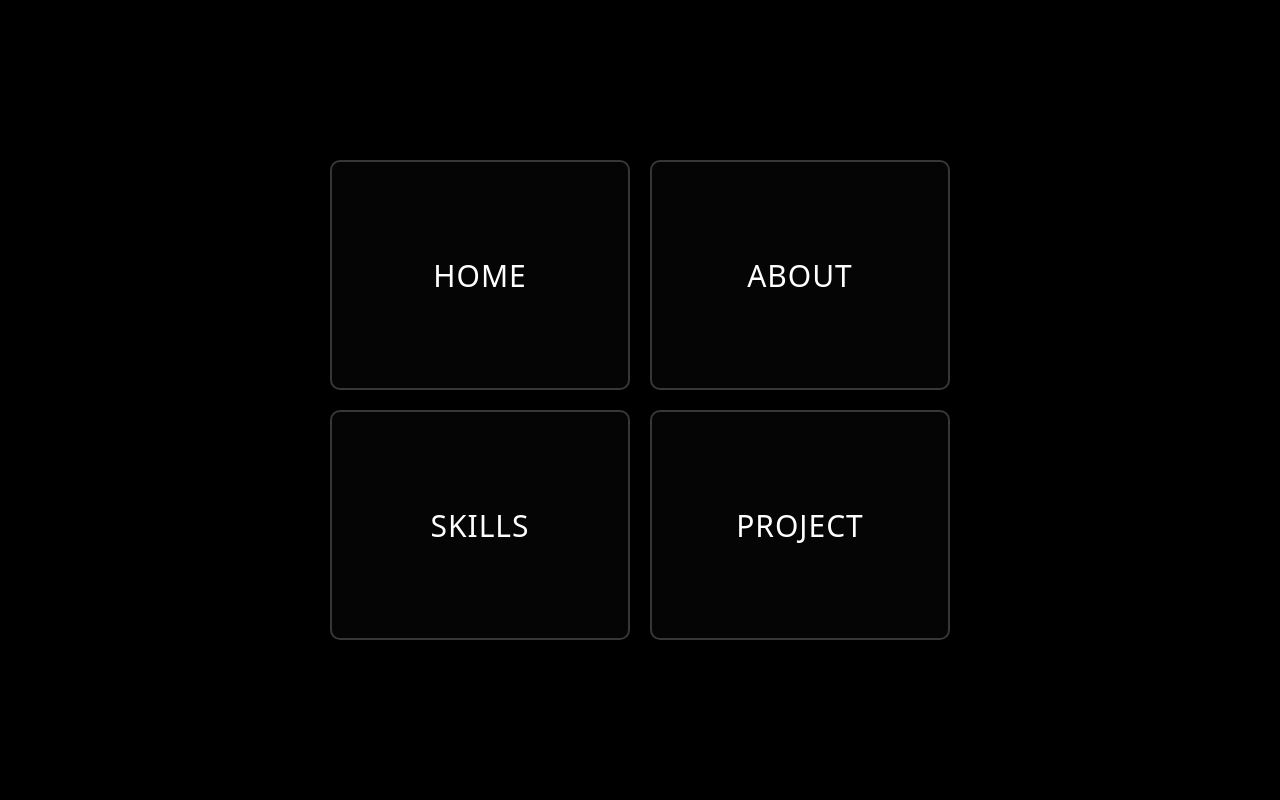
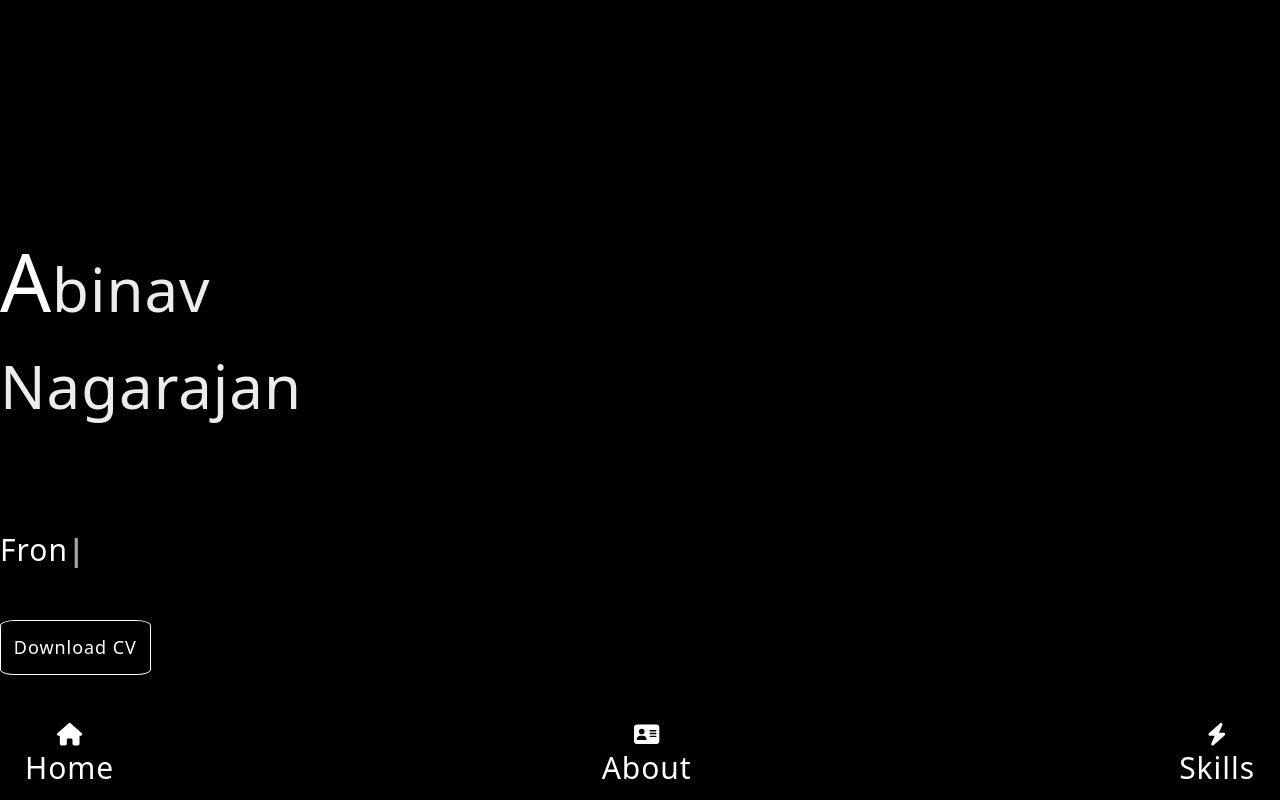
Before and after one commit to NAbinav/Abinav, a Next.js app: page / in a window 1280 px wide. Shown: the top 800 px of the page. Built offline with nearby package versions, Linux system fonts and the light colour scheme.

Commit message:
responsive

```diff
--- a/src/app/globals.css
+++ b/src/app/globals.css
@@ -314,7 +314,7 @@ li {
   height: max-content;
 }
 
-@media  (min-width: 600px) {
+@@media only screen and (min-width: 600px) {
   .navbar{
     display: none;
   }
```
